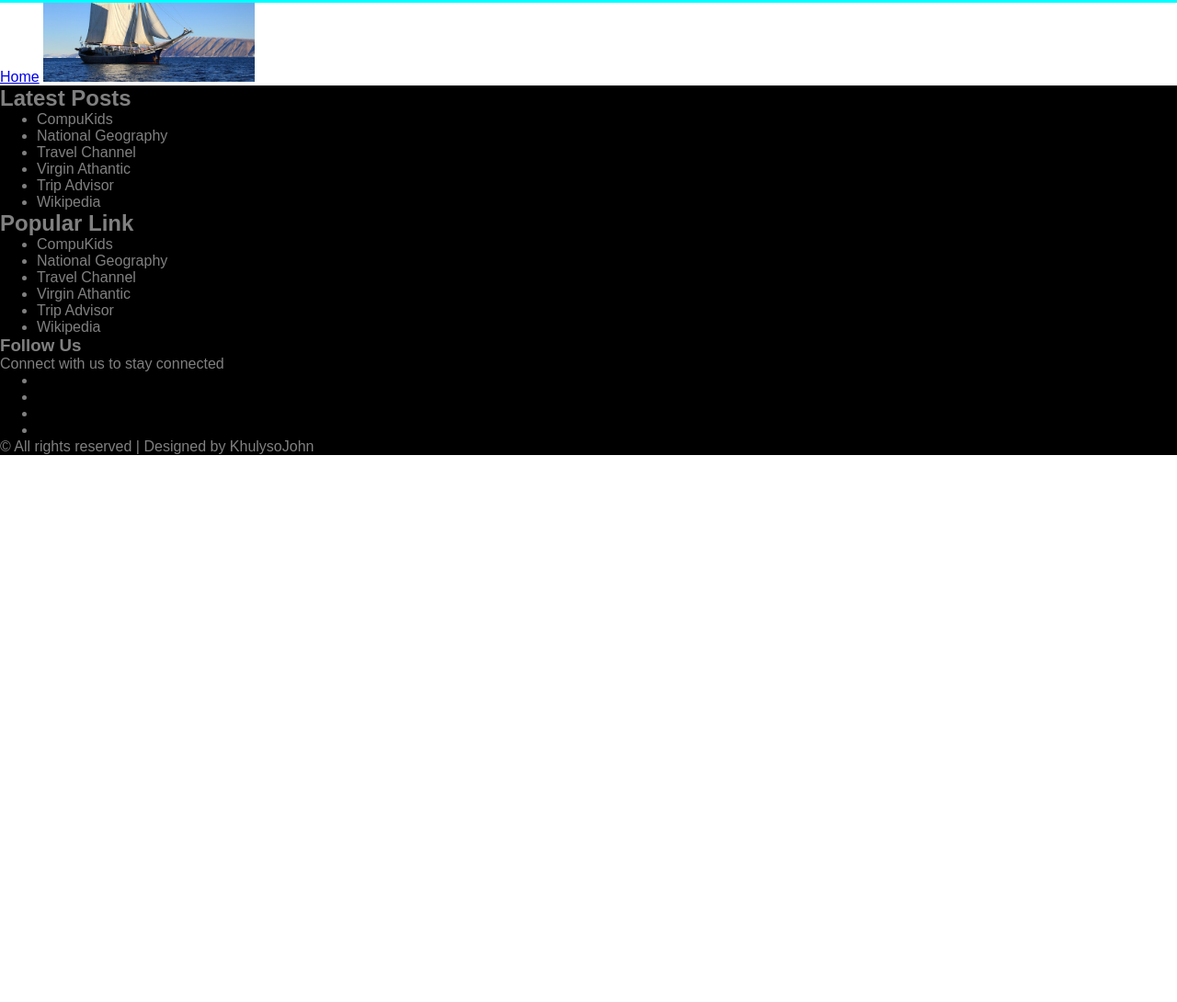
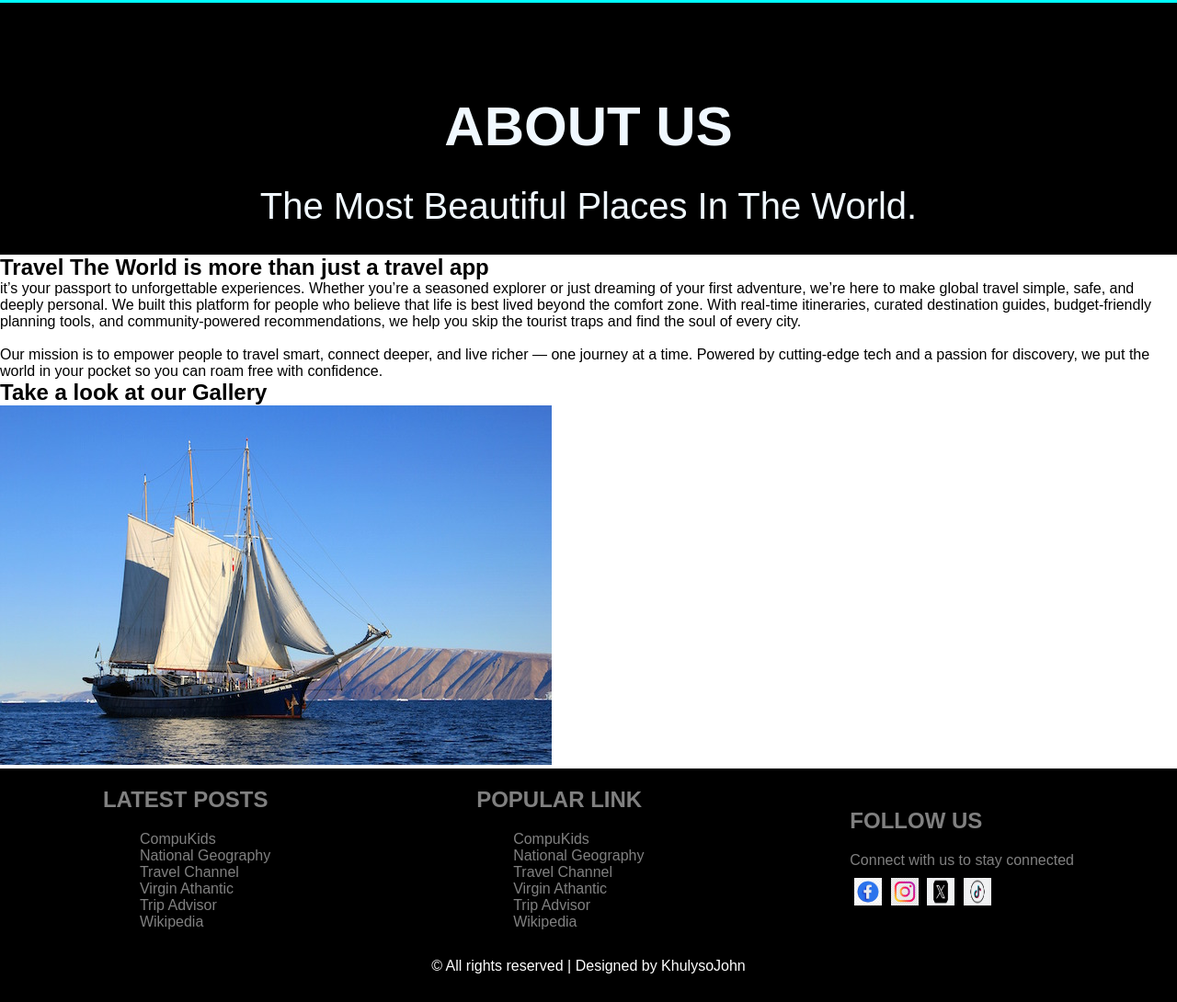
Before and after one commit to KhulisoJohn/FNB-APP-Academy-2025, a plain HTML site: page Week-2/TravelTheWorld/about.html in a window 1280 px wide. Shown: the part 97-1187 px from the top of the page at 92% size. Before the commit the page ends 800 px from the top, so only its background shows below. Drawn offline with Linux system fonts and the light colour scheme.

Commit message:
all pages styled

```diff
--- a/Week-2/TravelTheWorld/about.html
+++ b/Week-2/TravelTheWorld/about.html
@@ -15,48 +15,85 @@
 
 
     </nav>
-    <2>About us</2>
-    <p>Hello and Welcome.</p>
+    <main>
+        <div id="container1" >
+            <h1 class="heading">About Us</h1>
+            <p class="para1">
+                The most beautiful places in the world.
+            </p>
+        </div>
+        <div>
+            <div>
+                <h2>Travel The World is more than just a travel app</h2>
+                <p>
+                    it’s your passport to unforgettable experiences. Whether you’re a seasoned explorer or just dreaming of your first adventure,
+                     we’re here to make global travel simple, safe, and deeply personal.
+                    We built this platform for people who believe that life is best lived beyond the comfort zone. With real-time itineraries,
+                     curated destination guides, budget-friendly planning tools,
+                    and community-powered recommendations, we help you skip the tourist traps and find the soul of every city.
+                </p>
+                <br>
+                <p>
+                    Our mission is to empower people to travel smart, connect deeper, and live richer — one journey at a time.
+                     Powered by cutting-edge tech and a passion for discovery, we put the world in your pocket so you can roam free with confidence.
+                </p>
 
-    <a href="index.html">Home</a>
-    <a href="gallery.html"><img src="images/boat.jpg" alt="boat image" height="150"></a>
+            </div>
+            <div>
+                <h2>Take a look at our Gallery</h2>
+                <a href="gallery.html"><img src="images/boat.jpg" alt="boat-image"></a>
+            </div>
+        </div>
+    </main>
 
      <footer>
-        <div>
+        <div class="footer-container1">
             <div>
                   <h2>Latest Posts</h2>
                 <ul>
-                    <li>CompuKids</li>
-                    <li>National Geography</li>
-                    <li>Travel Channel</li>
-                    <li>Virgin Athantic</li>
-                    <li>Trip Advisor</li>
-                    <li>Wikipedia</li>
+                    <li><a href="#"> CompuKids</a></li>
+                    <li><a href="">National Geography</a> </li>
+                    <li><a href="#"> Travel Channel</a></li>
+                    <li><a href="#"> Virgin Athantic</a></li>
+                    <li><a href="#"> Trip Advisor</a></li>
+                    <li><a href="#"> Wikipedia</a></li>
                 </ul>
             </div>
             <div>
                   <h2>Popular Link</h2>
                 <ul>
-                    <li>CompuKids</li>
-                    <li>National Geography</li>
-                    <li>Travel Channel</li>
-                    <li>Virgin Athantic</li>
-                    <li>Trip Advisor</li>
-                    <li>Wikipedia</li>
+                    <li><a href="#">CompuKids</a> </li>
+                    <li><a href="#"> National Geography</a></li>
+                    <li><a href="#"> Travel Channel</a></li>
+                    <li><a href="#"> Virgin Athantic</a></li>
+                    <li><a href="#"> Trip Advisor</a></li>
+                    <li><a href="#"> Wikipedia</a></li>
                 </ul>
             </div>
             <div>
-                <h3>Follow Us</h3>
+                <h2>Follow Us</h2>
                 <p>Connect with us to stay connected</p>
-                <ul>
-                    <li></li>
-                    <li></li>
-                    <li></li>
-                    <li></li>
-                </ul>
+
+
+                        <a href="#">
+                            <img src="images/facebook-icon.webp" alt="facebook-icon" width="30px" height="30px">
+                        </a>
+
+                        <a href="#">
+                            <img src="images/instagram-icon.webp" alt="facebook-icon" width="30px" height="30px">
+                        </a>
+
+                        <a href="#">
+                            <img src="images/x-icon.webp" alt="facebook-icon" width="30px" height="30px">
+                        </a>
+
+                        <a href="#">
+                            <img src="images/tiktok-icon.webp" alt="facebook-icon" width="30px" height="30px">
+                        </a>
+
             </div>
         </div>
-        <div>
+        <div class="footer-container2">
             <p>&copy; All rights reserved | Designed by KhulysoJohn</p>
         </div>
     </footer>
--- a/Week-2/TravelTheWorld/style.css
+++ b/Week-2/TravelTheWorld/style.css
@@ -118,3 +118,37 @@ footer {
 footer .footer-container1 {
     display: flex;
 }
+
+footer .footer-container1 h2 {
+    text-transform: uppercase;
+    margin: 20px 0;
+}
+
+footer .footer-container1 ul {
+    list-style-type: none;
+}
+
+footer .footer-container1 ul li a {
+    color: gray;
+    text-decoration: none;
+}
+footer .footer-container1 p {
+    margin-bottom: 10px;
+}
+
+footer .footer-container1 a {
+    text-decoration: none;
+}
+
+
+footer .footer-container1 a img {
+    margin-left: 5px;
+ }
+
+ footer .footer-container2 {
+    color: white;
+    text-align: center;
+    padding: 30px 0;
+ }
+
+ /* About page styling */
```
Also changed, not shown: Week-2/TravelTheWorld/gallery.html (+44 -30 lines), Week-2/TravelTheWorld/index.html (+32 -20 lines), Week-2/TravelTheWorld/images/facebook-icon.webp (added), Week-2/TravelTheWorld/images/instagram-icon.webp (added), Week-2/TravelTheWorld/images/tiktok-icon.webp (added), Week-2/TravelTheWorld/images/x-icon.webp (added).
